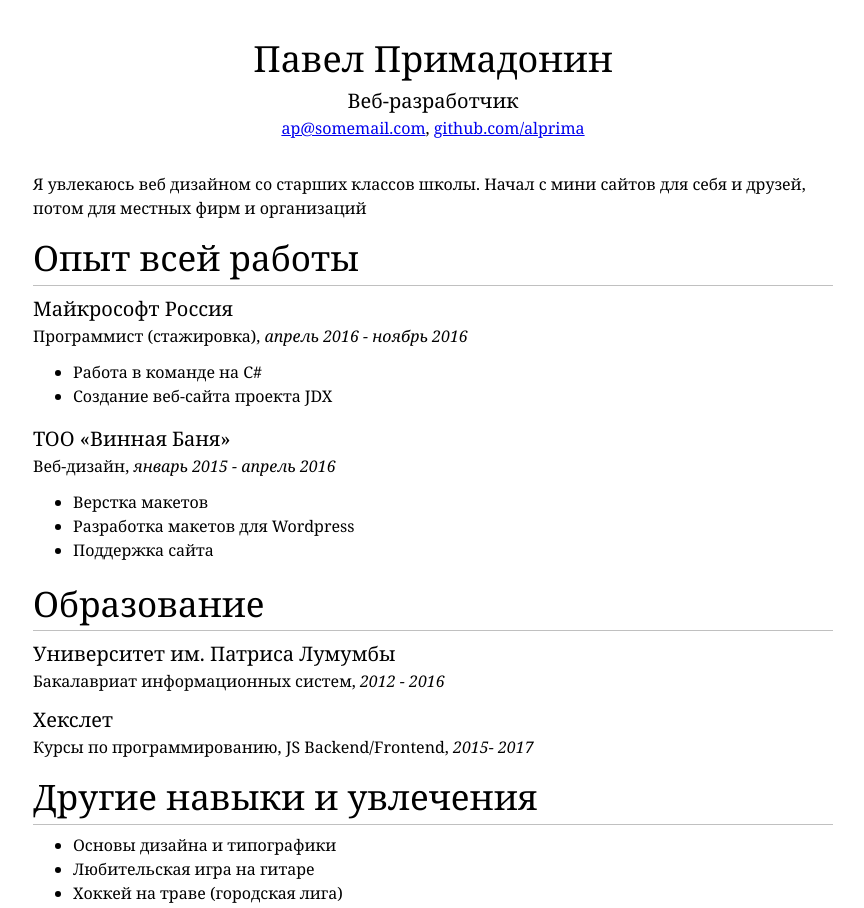
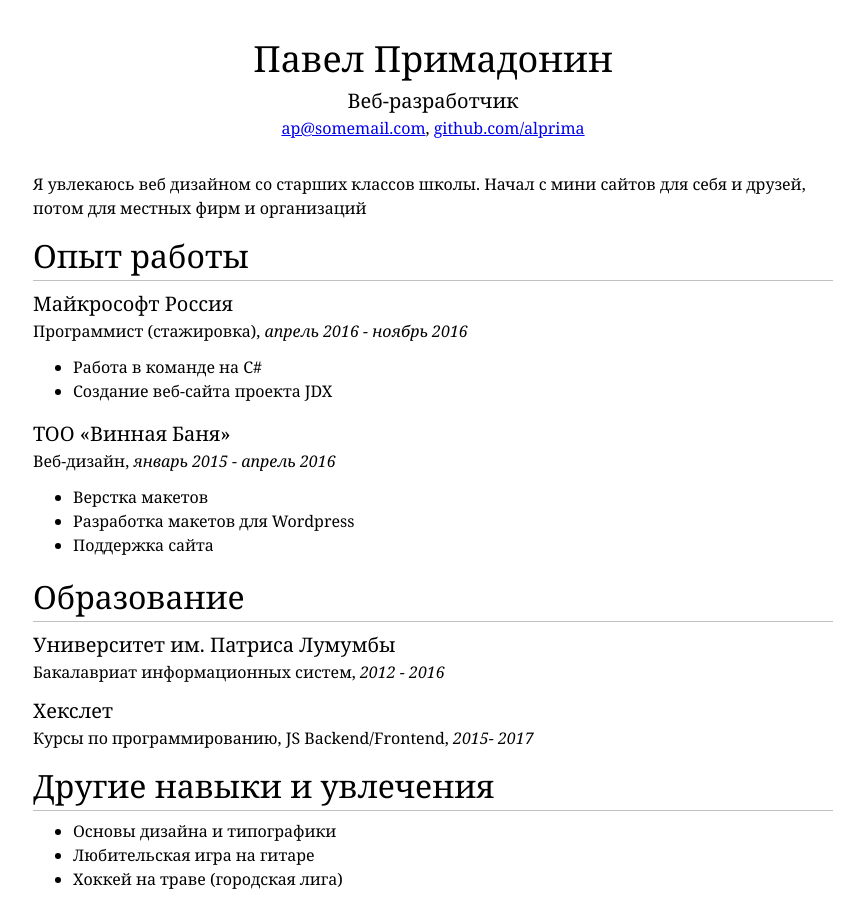
Before and after one commit to caps-lock39/github.io, a plain HTML site: page index.html in a window 1280 px wide. Shown: the top 908 px of the page, without its empty margins (207-1071 px from the left). Drawn offline with Linux system fonts and the light colour scheme.

Commit message:
Revert "Поправка h2"
This reverts commit 23948d2d7421c40eafa165b26e8ebe187b799e73.

```diff
--- a/index.html
+++ b/index.html
@@ -16,7 +16,7 @@
     </div>
     <div id="main">
         <p>Я увлекаюсь веб дизайном со старших классов школы. Начал с мини сайтов для себя и друзей, потом для местных фирм и организаций</p>
-        <h2>Опыт всей работы</h2>
+        <h2>Опыт работы</h2>
         <h3>Майкрософт Россия</h3>
         <p>Программист (стажировка), <i>апрель 2016 - ноябрь 2016</i></p>
         <ul>
--- a/style.css
+++ b/style.css
@@ -5,7 +5,7 @@ body {
   max-width: 800px; /* limit width */
   line-height: 1.5;
   padding-top: 32px;
-  padding-bottom: 12px;
+  padding-bottom: 32px;
 }
 
 h1, h2, h3 {
@@ -18,7 +18,7 @@ h1 {
 }
 
 h2 {
-    font-size: 35px;
+    font-size: 32px;
     border-bottom: 1px solid silver;
     margin-bottom: 8px;
     }
```
